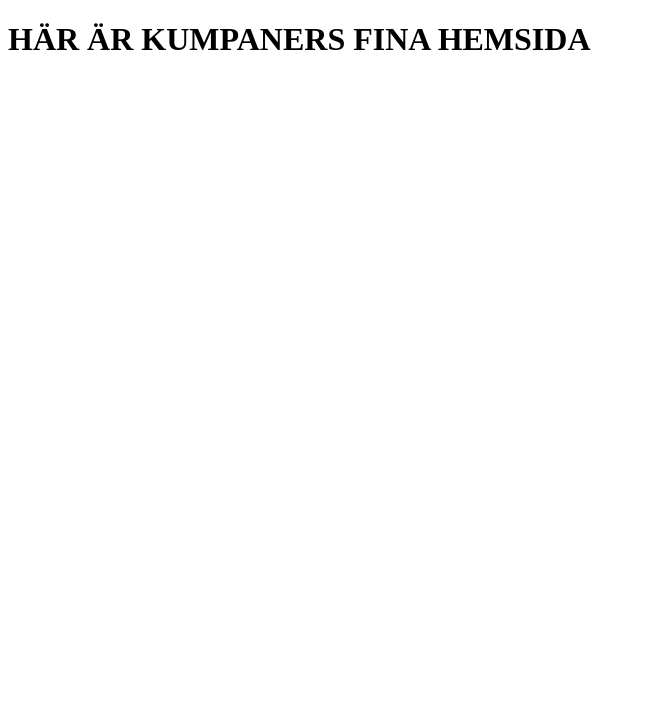
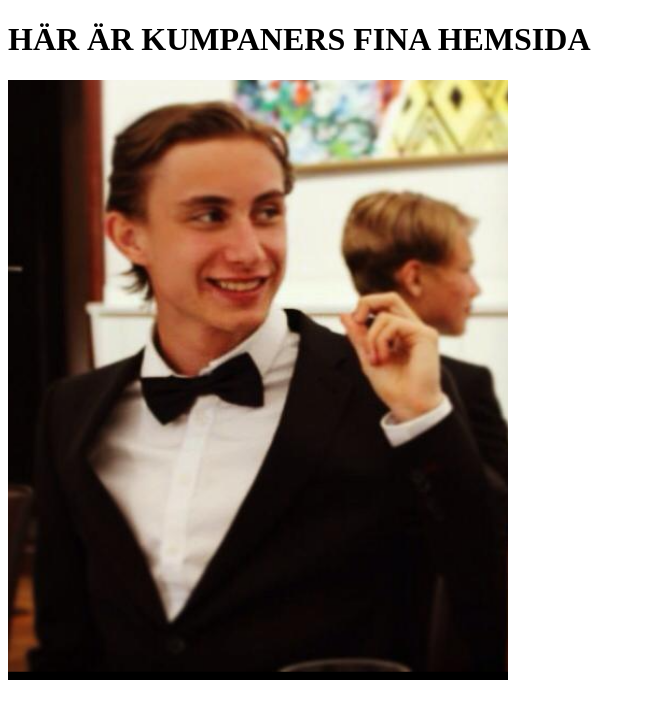
Before and after one commit to henkkrik/henkkrik.github.io, a plain HTML site: page index.html in a window 1280 px wide. Shown: the whole page, without its empty margins (0-646 px from the left). Drawn offline with Linux system fonts and the light colour scheme.

Commit message:
Added nice picture

```diff
--- a/index.html
+++ b/index.html
@@ -7,5 +7,6 @@
 </head>
 <body>
     <h1>HÄR ÄR KUMPANERS FINA HEMSIDA</h1>
+    <img src="img/doctor.png" alt="the doc" width="500" height="600">
 </body>
 </html>
```
Also changed, not shown: img/doctor.png (added).
